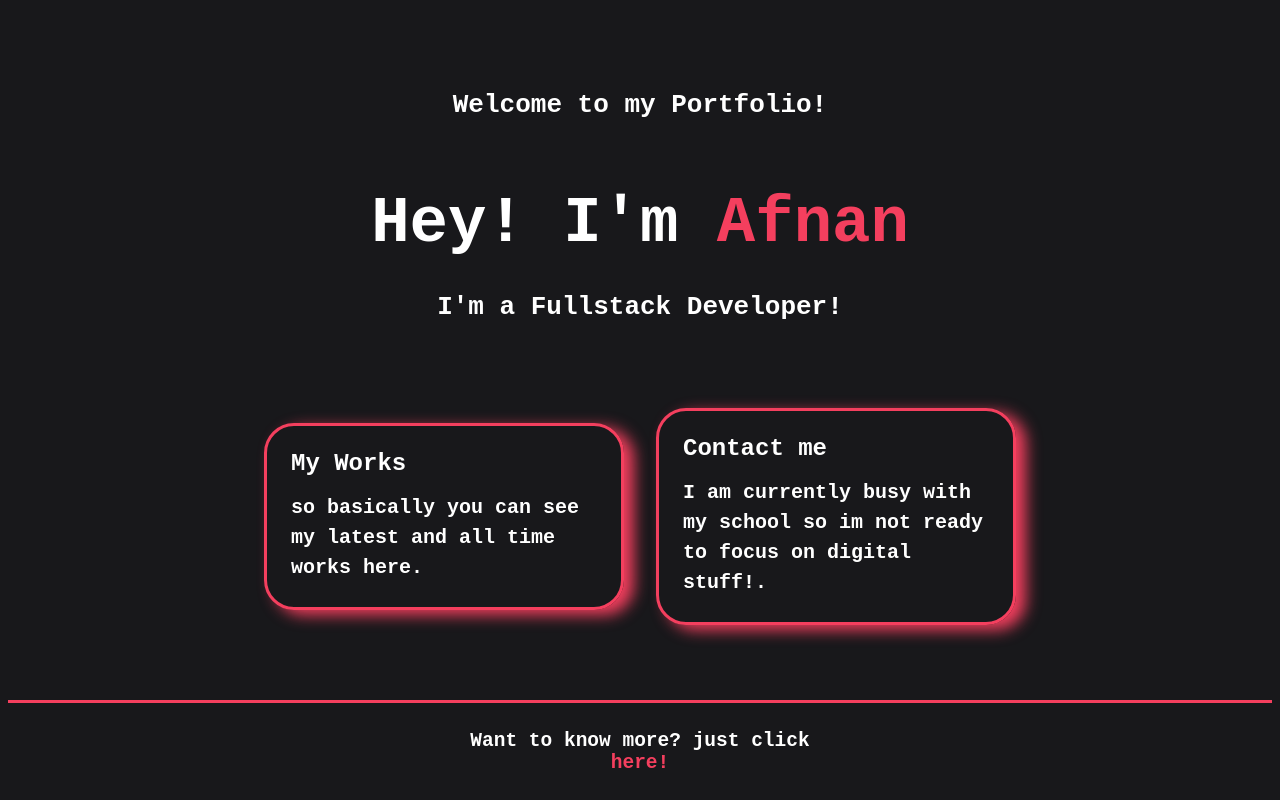
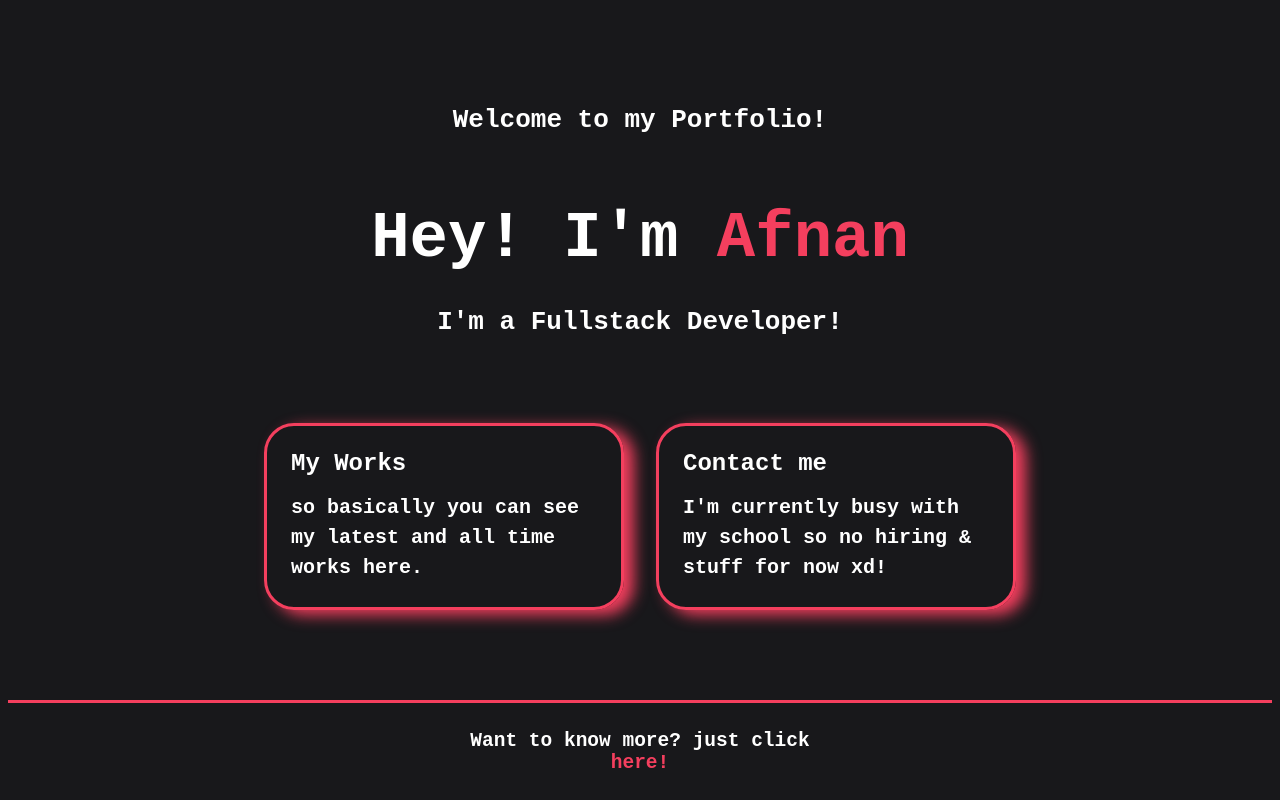
Before and after one commit to afnan007a/Portfolio-NextJS, a Next.js app: page / in a window 1280 px wide. Built offline with nearby package versions, Linux system fonts and the light colour scheme.

Commit message:
Update index.js

```diff
--- a/pages/index.js
+++ b/pages/index.js
@@ -44,7 +44,7 @@ export default function Home() {
               <strong>
                 <h3>Contact me</h3>
                 <p>
-                  I am currently busy with my school so im not ready to focus on digital stuff!.
+                  I'm currently busy with my school so no hiring & stuff for now xd!
                 </p>
               </strong>
             </code>
```
